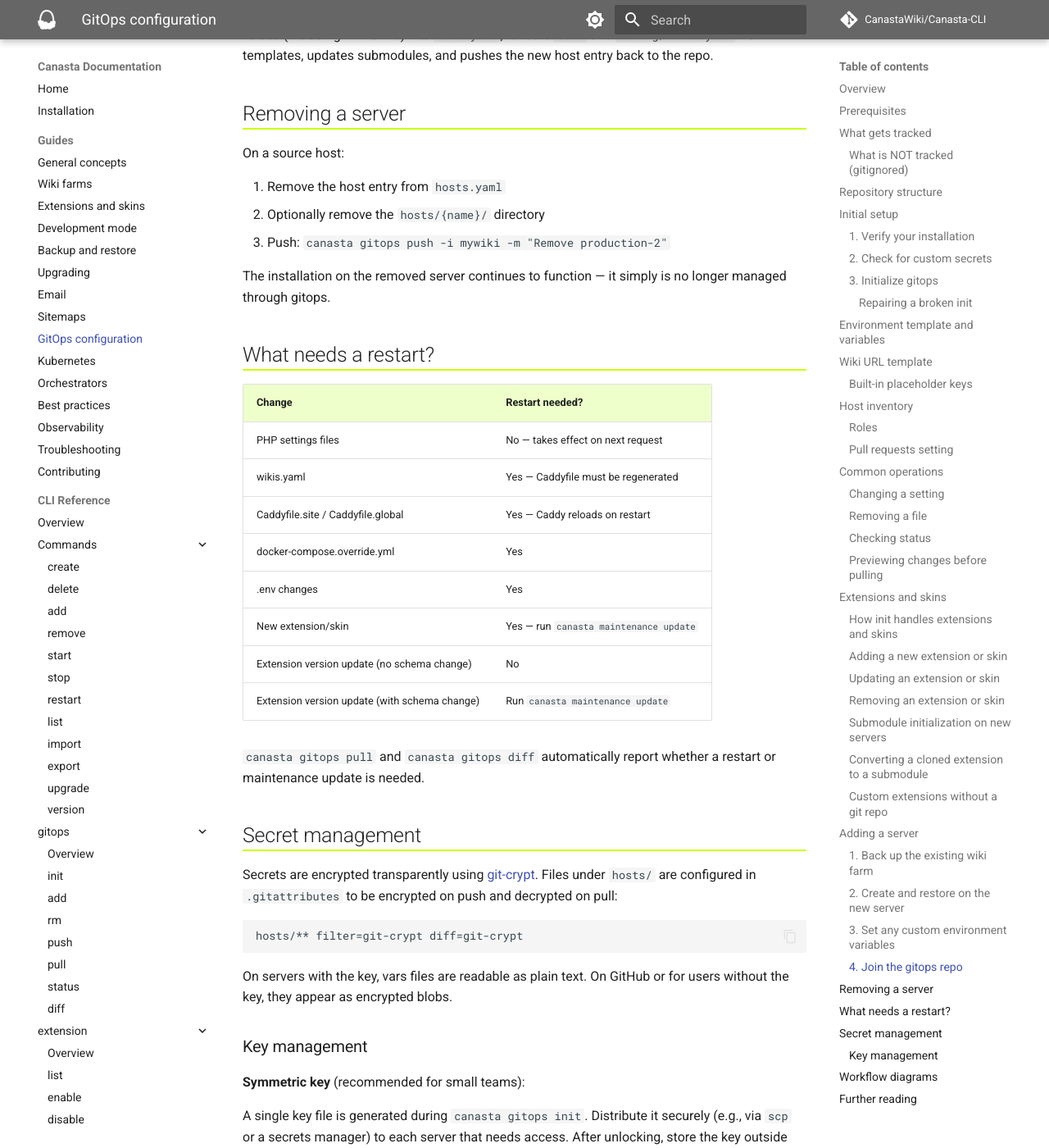
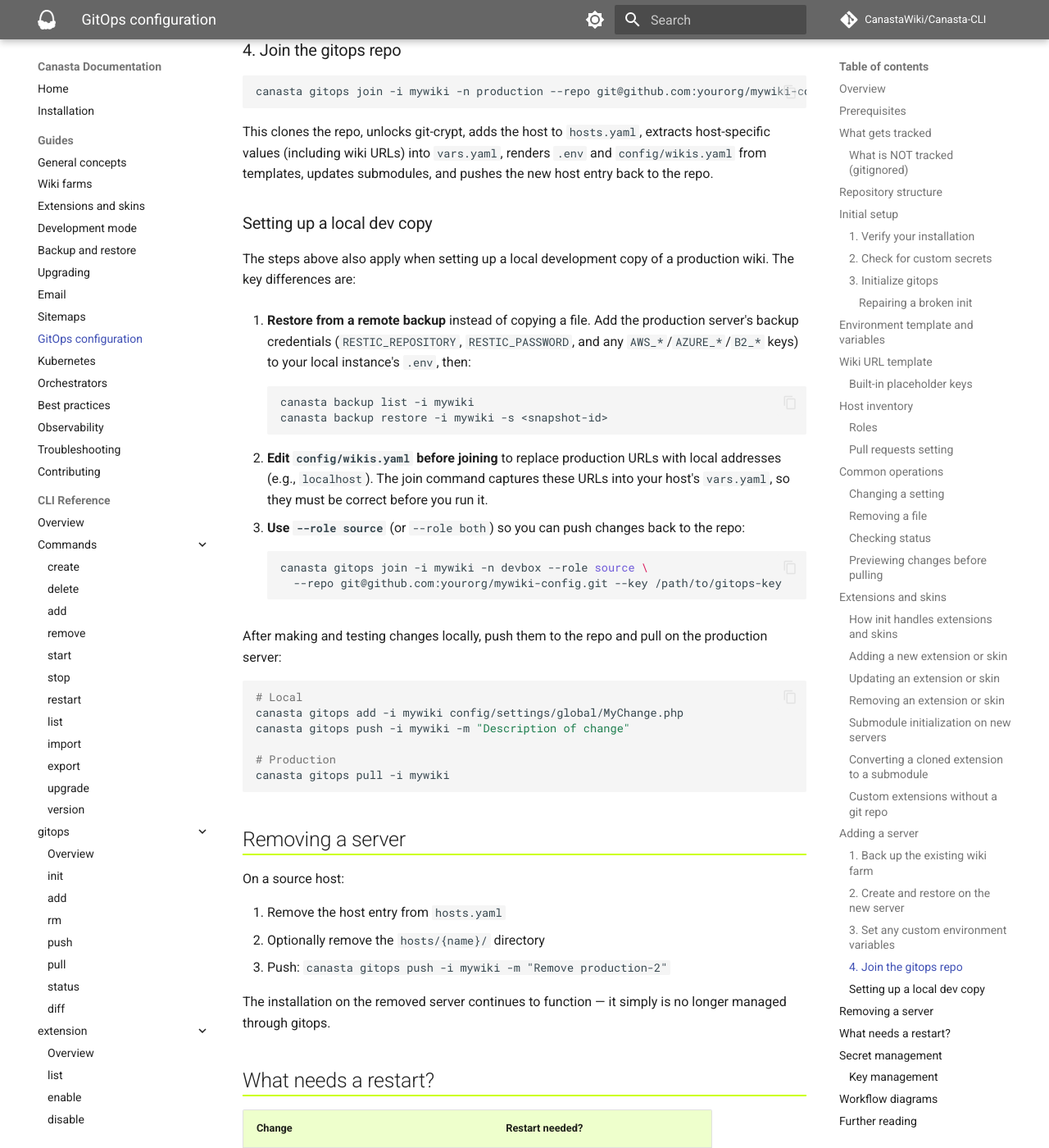
Before and after one commit to CanastaWiki/Canasta-CLI, an MkDocs documentation site: the page built from docs/guide/gitops.md, in a window 1280 px wide and 1400 px high, scrolled down 11917 px. Shown: the whole window at 82% size. Built offline with MkDocs 1.6.1 and Material for MkDocs 9.7.7, drawn with Linux system fonts in a browser that asks for light colours; comment, search, counter and statistics services are not loaded; some of the changed text lies outside the part shown.

Commit message:
Add backup/gitops overview and local dev copy guide to Adding a server (#646)

````diff
--- a/docs/guide/gitops.md
+++ b/docs/guide/gitops.md
@@ -425,6 +425,8 @@
 
 ## Adding a server
 
+Backup and gitops are complementary systems. **Backup** (`canasta backup`) captures everything — databases, uploaded files, and configuration. **Gitops** tracks configuration only — settings files, extensions, skins, environment template, and wiki farm structure. When adding a server (whether a production replica or a local dev copy), you need both: the backup provides the database and files, while gitops gives you the shared configuration repo.
+
 To add a new server to an existing managed wiki farm:
 
 ### 1. Back up the existing wiki farm
@@ -459,6 +461,37 @@
 ```
 
 This clones the repo, unlocks git-crypt, adds the host to `hosts.yaml`, extracts host-specific values (including wiki URLs) into `vars.yaml`, renders `.env` and `config/wikis.yaml` from templates, updates submodules, and pushes the new host entry back to the repo.
+
+### Setting up a local dev copy
+
+The steps above also apply when setting up a local development copy of a production wiki. The key differences are:
+
+1. **Restore from a remote backup** instead of copying a file. Add the production server's backup credentials (`RESTIC_REPOSITORY`, `RESTIC_PASSWORD`, and any `AWS_*`/`AZURE_*`/`B2_*` keys) to your local instance's `.env`, then:
+
+    ```bash
+    canasta backup list -i mywiki
+    canasta backup restore -i mywiki -s <snapshot-id>
+    ```
+
+2. **Edit `config/wikis.yaml` before joining** to replace production URLs with local addresses (e.g., `localhost`). The join command captures these URLs into your host's `vars.yaml`, so they must be correct before you run it.
+
+3. **Use `--role source`** (or `--role both`) so you can push changes back to the repo:
+
+    ```bash
+    canasta gitops join -i mywiki -n devbox --role source \
+      --repo git@github.com:yourorg/mywiki-config.git --key /path/to/gitops-key
+    ```
+
+After making and testing changes locally, push them to the repo and pull on the production server:
+
+```bash
+# Local
+canasta gitops add -i mywiki config/settings/global/MyChange.php
+canasta gitops push -i mywiki -m "Description of change"
+
+# Production
+canasta gitops pull -i mywiki
+```
 
 ## Removing a server
 
````
